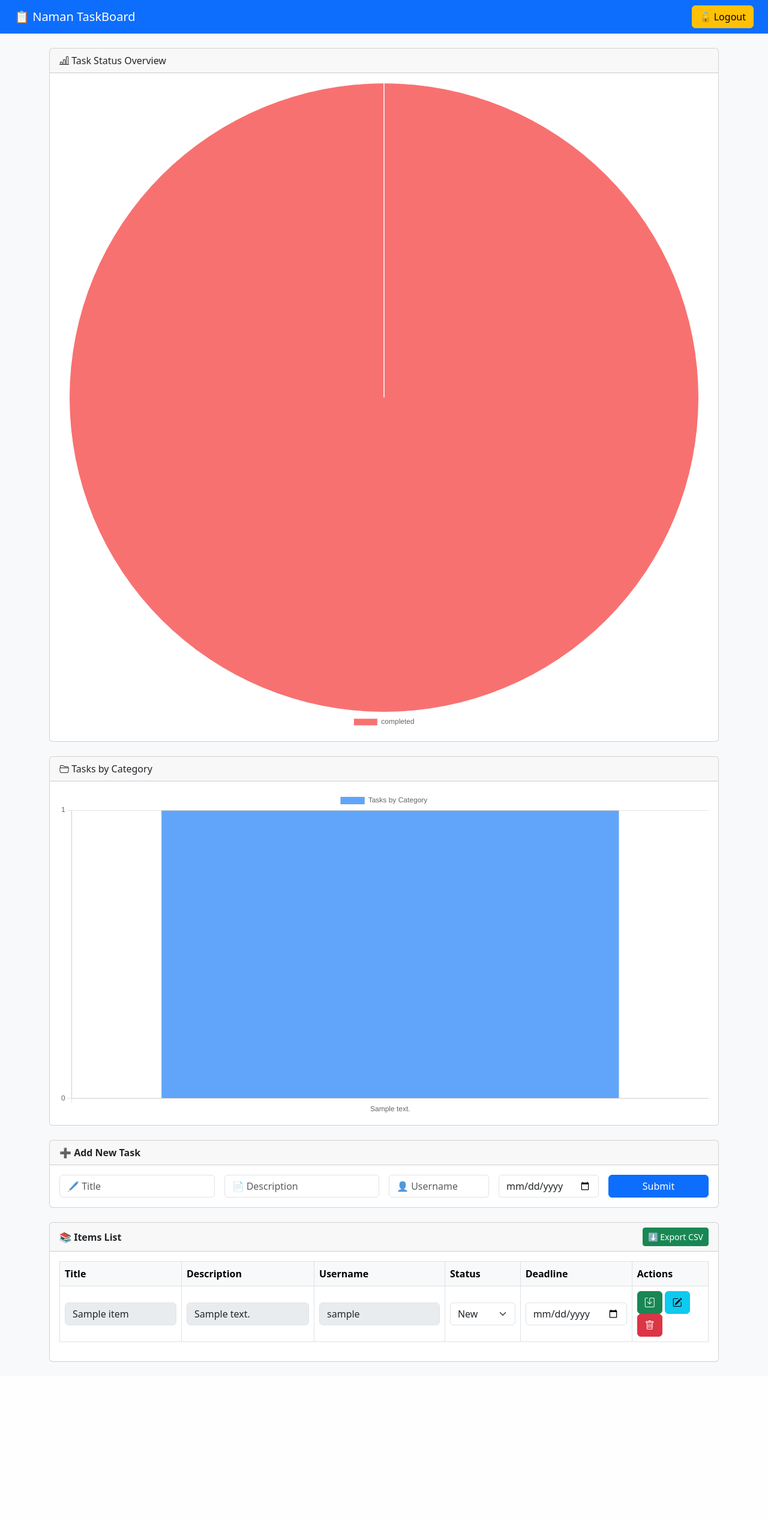
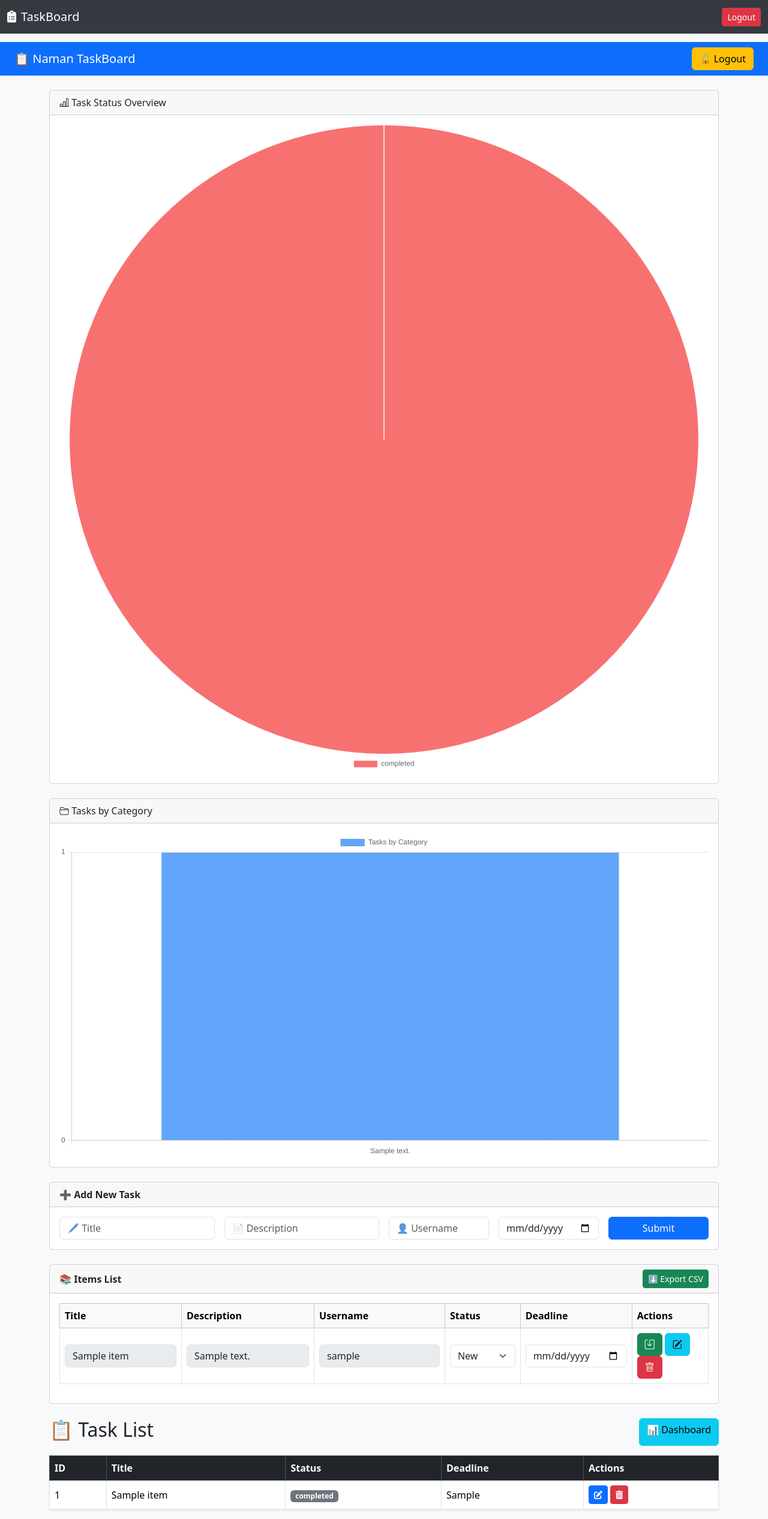
Before and after one commit to namanmalhotra687/naman9, a FastAPI app: page /home in a window 1280 px wide. Shown: the whole page at 60% size. Before the commit the page ends 2271 px from the top, so only its background shows below. Run offline with FastAPI, Linux system fonts and the light colour scheme; the visitor is signed in with stand-in values (Sample User, id 1); tables that the repository leaves empty hold one stand-in row (values such as "Sample post").

Commit message:
Updated dashboard UI and chart features

```diff
--- a/main.py
+++ b/main.py
@@ -382,6 +382,11 @@ from fastapi.responses import RedirectResponse
 def root():
     return RedirectResponse("/login")
 
+@app.get("/sync-check")
+def sync_check():
+    return {"status": "Live version is synced!", "version": "v1.0.3"}
+
+
 import os
 
 DATABASE_URL = os.getenv("DATABASE_URL", "postgresql://naman_9db_user:yA0LaygjeYnsCgCXNPBaC3AZILBbvDy2@dpg-d1rmsb15pdvs73eah3m0-a/naman_9db")
--- /dev/null
+++ b/templates/base.html
@@ -0,0 +1,38 @@
+<!DOCTYPE html>
+<html lang="en">
+<head>
+    <meta charset="UTF-8">
+    <title>{{ title or "Naman TaskBoard" }}</title>
+    <meta name="viewport" content="width=device-width, initial-scale=1">
+    <link href="https://cdn.jsdelivr.net/npm/bootstrap@5.3.3/dist/css/bootstrap.min.css" rel="stylesheet">
+    <link rel="stylesheet" href="https://cdnjs.cloudflare.com/ajax/libs/font-awesome/6.5.0/css/all.min.css">
+    <style>
+        body {
+            padding-top: 70px;
+        }
+        .navbar {
+            background-color: #343a40;
+        }
+        .navbar-brand, .nav-link {
+            color: #fff !important;
+        }
+        .table th, .table td {
+            vertical-align: middle;
+        }
+    </style>
+</head>
+<body>
+<nav class="navbar fixed-top navbar-expand-lg">
+    <div class="container-fluid">
+        <a class="navbar-brand" href="/home"><i class="fas fa-clipboard-list me-2"></i>TaskBoard</a>
+        <div class="d-flex">
+            <a href="/logout" class="btn btn-sm btn-danger">Logout</a>
+        </div>
+    </div>
+</nav>
+
+<div class="container">
+    {% block content %}{% endblock %}
+</div>
+
+<script src="https://cdn.jsdelivr.net/npm/bootstrap@5.3.3/dist/js/bootstrap.bundle.min.j
--- a/templates/home.html
+++ b/templates/home.html
@@ -261,3 +261,45 @@
 
 </body>
 </html>
+
+{% extends "base.html" %}
+{% block content %}
+<div class="d-flex justify-content-between mb-3">
+    <h2>📋 Task List</h2>
+    <a href="/dashboard" class="btn btn-info">📊 Dashboard</a>
+</div>
+
+<table class="table table-bordered table-hover bg-white shadow-sm">
+    <thead class="table-dark">
+        <tr>
+            <th>ID</th>
+            <th>Title</th>
+            <th>Status</th>
+            <th>Deadline</th>
+            <th>Actions</th>
+        </tr>
+    </thead>
+    <tbody>
+        {% for item in items %}
+        <tr>
+            <td>{{ item.id }}</td>
+            <td>{{ item.title }}</td>
+            <td>
+                {% if item.status == "Completed" %}
+                    <span class="badge bg-success">Completed</span>
+                {% elif item.status == "Pending" %}
+                    <span class="badge bg-warning text-dark">Pending</span>
+                {% else %}
+                    <span class="badge bg-secondary">{{ item.status }}</span>
+                {% endif %}
+            </td>
+            <td>{{ item.deadline }}</td>
+            <td>
+                <a href="/edit/{{ item.id }}" class="btn btn-sm btn-primary"><i class="fas fa-edit"></i></a>
+                <a href="/delete/{{ item.id }}" class="btn btn-sm btn-danger"><i class="fas fa-trash-alt"></i></a>
+            </td>
+        </tr>
+        {% endfor %}
+    </tbody>
+</table>
+{% endblock %}
```
Also changed, not shown: requirements.txt (+6 -9 lines), templates/dashboard.html (+50 -0 lines).
